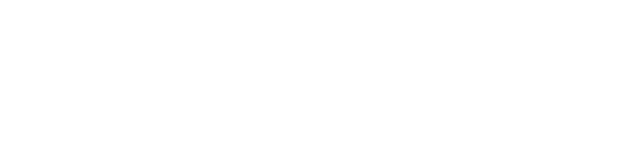
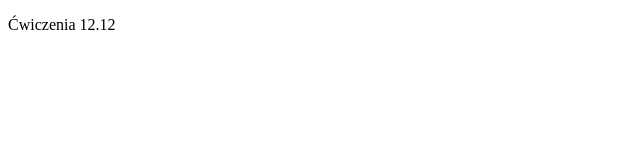
Before and after one commit to LaCraine/git1_cw, a plain HTML site: page index.html in a window 1280 px wide. Shown: the whole page, without its empty margins (0-640 px from the left). Drawn offline with Linux system fonts and the light colour scheme.

Commit message:
New files

```diff
--- a/index.html
+++ b/index.html
@@ -6,6 +6,7 @@
     <title>Ćwiczenia 12.12</title>
 </head>
 <body>
+    <p>Ćwiczenia 12.12</p>
 
 </body>
 </html>
--- /dev/null
+++ b/style.css
@@ -0,0 +1,5 @@
+p {
+    background-color: green;
+    border: 5px red;
+    font-size: 20px;
+}
```
